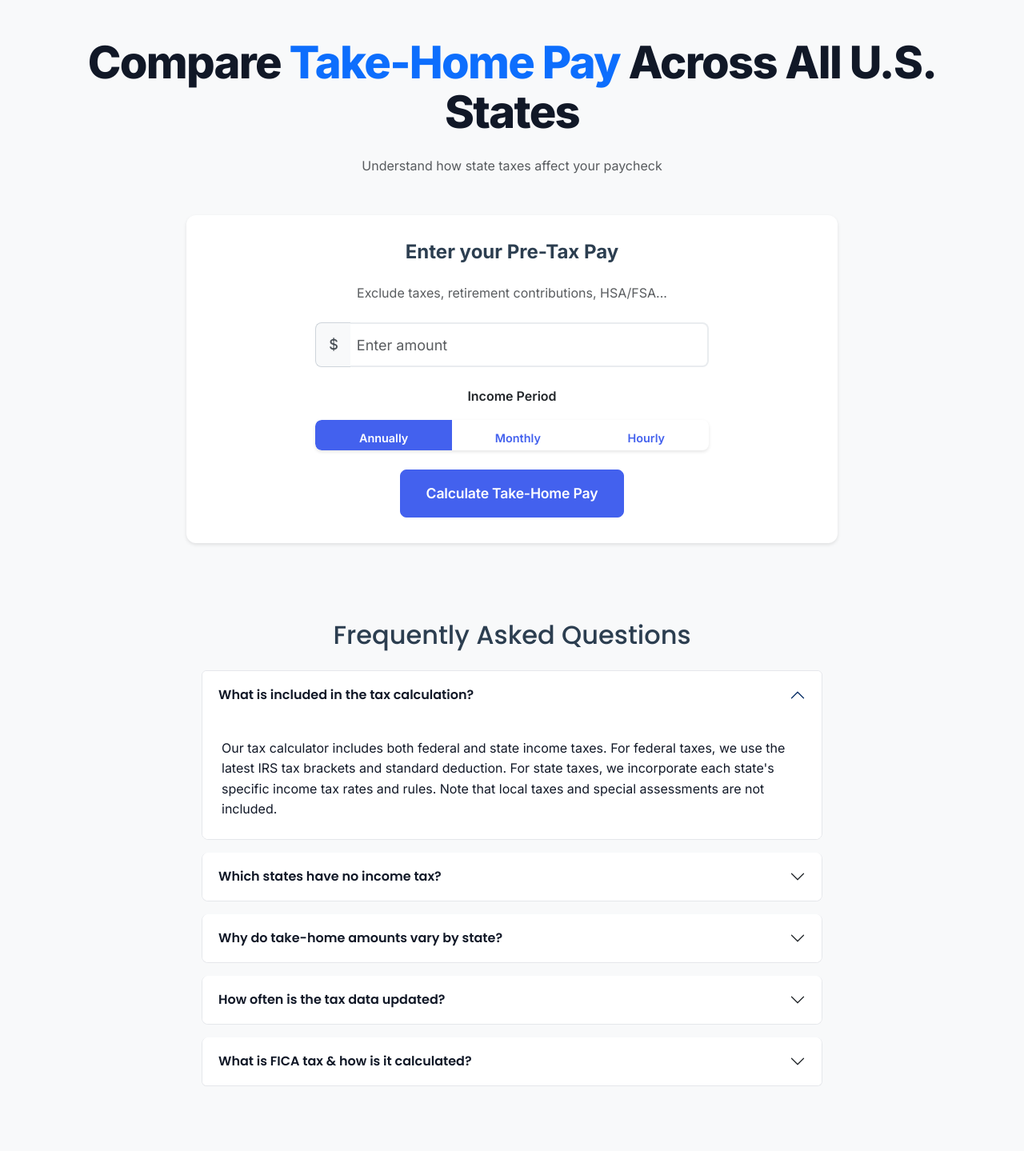
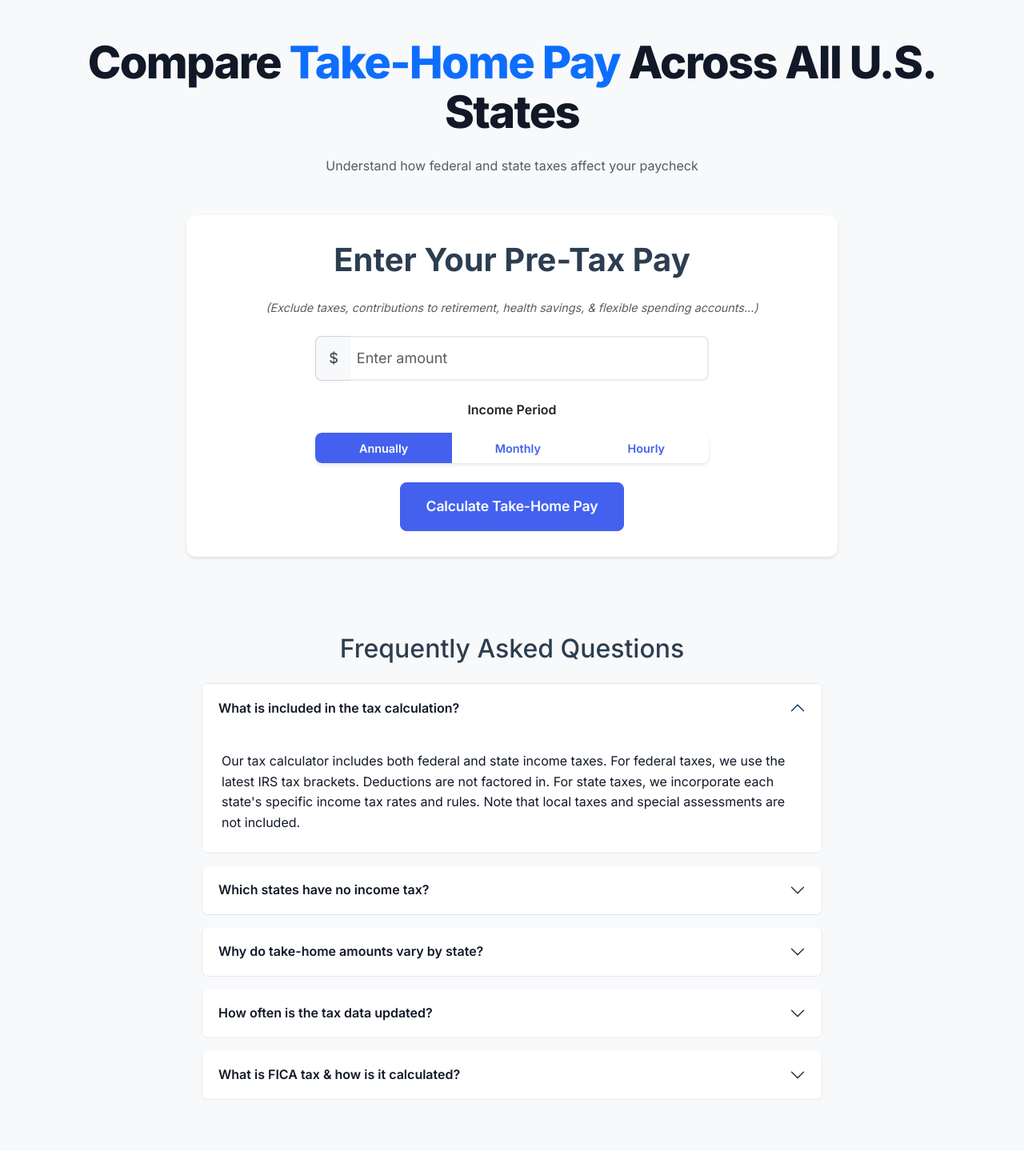
Before and after one commit to kbc-a11y/MyPaycheckByState, a Flask app: page / in a window 1280 px wide. Shown: the whole page at 80% size. Before the commit the page ends 1358 px from the top, so only its background shows below. Run offline with Flask 3, Linux system fonts and the light colour scheme; some libraries are stand-ins or nearby versions.

Commit message:
UI updates: Removed map placeholders and state text, updated FAQ content

```diff
--- a/public/index.html
+++ b/public/index.html
@@ -9,7 +9,6 @@
     <link rel="preconnect" href="https://fonts.googleapis.com">
     <link rel="preconnect" href="https://fonts.gstatic.com" crossorigin>
     <link href="https://fonts.googleapis.com/css2?family=Inter:wght@400;500;600;700;800&family=Poppins:wght@400;500;600;700&display=swap" rel="stylesheet">
-    <link href="https://fonts.googleapis.com/css2?family=Montserrat:wght@700;800;900&family=Raleway:wght@800;900&display=swap" rel="stylesheet">
     <style>
         .no-tax-states-container {
             overflow: hidden;
@@ -51,7 +50,7 @@
     <div class="container-fluid px-4 py-5">
         <header class="text-center mb-5">
             <h1 class="main-title">Compare <span class="text-primary">Take-Home Pay</span> Across All U.S. States</h1>
-            <p class="text-muted">Understand how state taxes affect your paycheck</p>
+            <p class="text-muted">Understand how federal and state taxes affect your paycheck</p>
         </header>
 
         <div class="row justify-content-center">
@@ -59,8 +58,8 @@
                 <form id="calculatorForm" class="needs-validation" novalidate>
                     <div class="card">
                         <div class="card-body">
-                            <h2 class="section-heading text-center">Enter your Pre-Tax Pay</h2>
-                            <p class="text-muted text-center mb-4">Exclude taxes, retirement contributions, HSA/FSA...</p>
+                            <h2 class="section-heading text-center">Enter Your Pre-Tax Pay</h2>
+                            <p class="text-muted text-center mb-4"><i>(Exclude taxes, contributions to retirement, health savings, & flexible spending accounts...)</i></p>
                             <div class="row justify-content-center">
                                 <div class="col-12 col-md-8">
                                     <div class="mb-4">
@@ -103,12 +102,12 @@
                 <div class="col-12 col-lg-10">
                     <div class="card mb-4">
                         <div class="card-body">
-                            <h3 class="card-title">Key Findings</h3>
+                            <h3 class="card-title">Your Take-Home Pay</h3>
                             <div class="row">
                                 <div class="col-md-6">
                                     <div class="card h-100">
                                         <div class="card-body">
-                                            <h3 class="card-title">Biggest Paycheck</h3>
+                                            <h3 class="card-title">Biggest Paychecks</h3>
                                             <p class="card-text">
                                                 Your bi-weekly paycheck will be highest in states with no income tax:
                                             </p>
@@ -139,7 +138,7 @@
                                 <div class="col-md-6">
                                     <div class="card h-100">
                                         <div class="card-body">
-                                            <h3 class="card-title">Smallest Paycheck</h3>
+                                            <h3 class="card-title">Smallest Paychecks</h3>
                                             <p class="card-text">
                                                 Your bi-weekly paycheck will be lowest in these high-tax states:
                                             </p>
@@ -210,7 +209,7 @@
                             </h3>
                             <div id="faq1" class="accordion-collapse collapse show" data-bs-parent="#faqAccordion">
                                 <div class="accordion-body">
-                                    Our tax calculator includes both federal and state income taxes. For federal taxes, we use the latest IRS tax brackets and standard deduction. For state taxes, we incorporate each state's specific income tax rates and rules. Note that local taxes and special assessments are not included.
+                                    Our tax calculator includes both federal and state income taxes. For federal taxes, we use the latest IRS tax brackets. Deductions are not factored in. For state taxes, we incorporate each state's specific income tax rates and rules. Note that local taxes and special assessments are not included.
                                 </div>
                             </div>
                         </div>
--- a/public/static/css/style.css
+++ b/public/static/css/style.css
@@ -345,11 +345,15 @@ body {
 
 /* Section Headings */
 .section-heading {
-    font-size: 10rem;
+    font-size: clamp(1.5rem, 4vw, 2.5rem);
     font-weight: 900;
     color: var(--text-color);
     margin-bottom: 0.5rem;
     font-family: 'Inter', sans-serif;
+}
+
+.section-heading + p {
+    font-size: 0.9rem;
 }
 
 .section-heading.mb-0 {
@@ -1048,6 +1052,11 @@ body {
 .btn-group .btn {
     padding: 0.375rem 1rem;
     font-size: 0.9rem;
+    display: flex;
+    align-items: center;
+    justify-content: center;
+    text-align: center;
+    min-width: 100px;
 }
 
 /* Ensure proper spacing in flex container */
@@ -1296,7 +1305,7 @@ body {
 }
 
 h1, h2, h3, h4, h5, h6 {
-    font-family: 'Poppins', sans-serif;
+    font-family: 'Inter', sans-serif;
     color: var(--text-primary);
 }
 
@@ -1312,7 +1321,7 @@ h1, h2, h3, h4, h5, h6 {
 }
 
 .section-heading {
-    font-size: 1.5rem;
+    font-size: clamp(1.5rem, 4vw, 2.5rem);
     font-weight: 700;
     color: var(--text-primary);
     margin-bottom: 1.5rem;
```
Also changed, not shown: public/static/images/us-map.svg (added).
